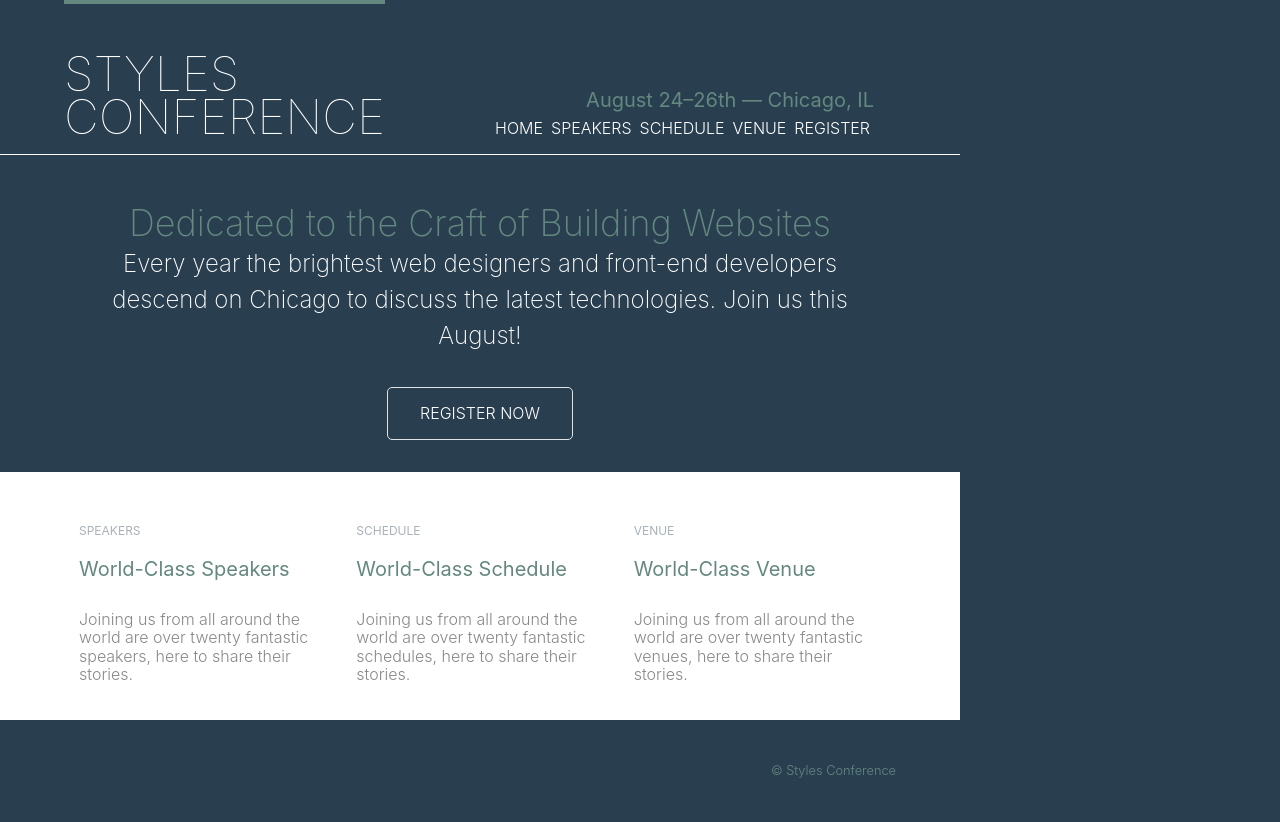
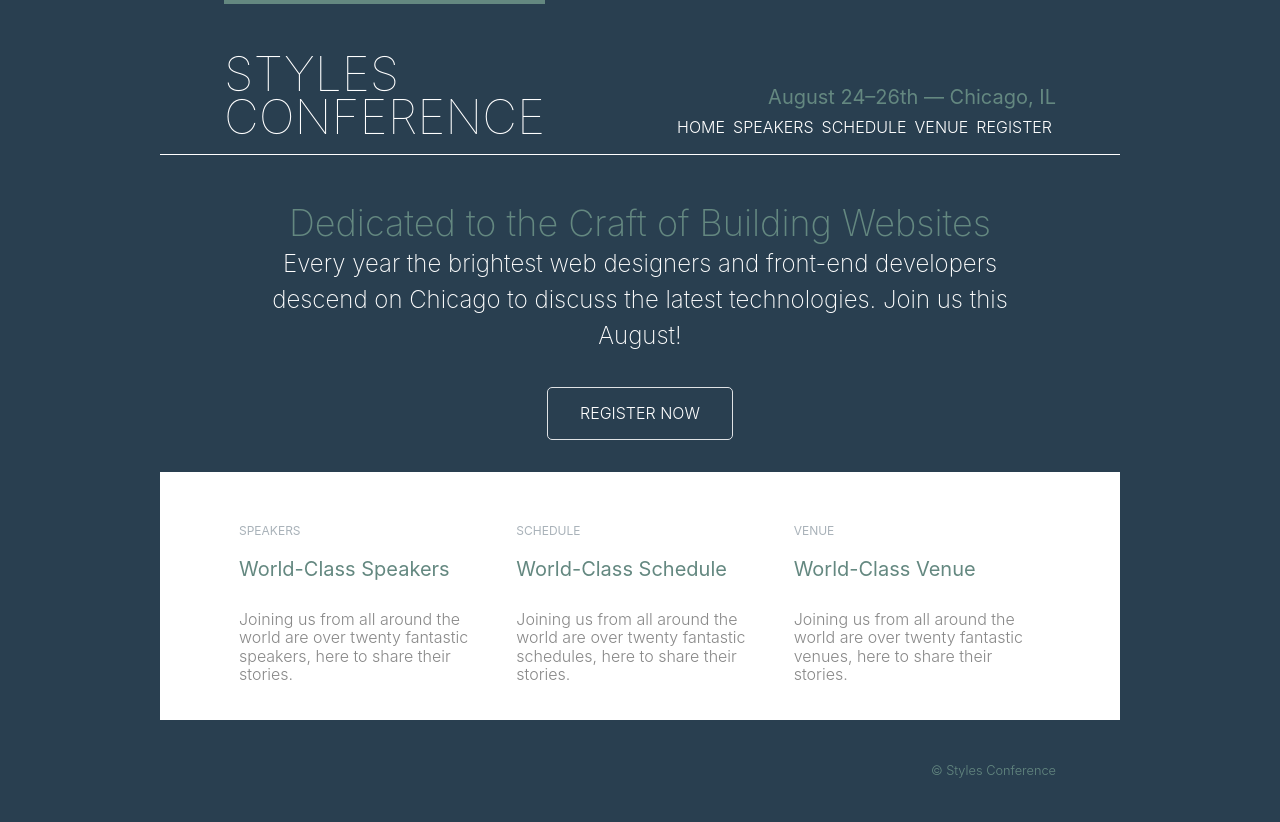
Before and after one commit to AWTom/styles-conference, a plain HTML site: page index.html in a window 1280 px wide. Drawn offline with Linux system fonts and the light colour scheme.

Commit message:
Add li to nav, center body

```diff
--- a/assets/stylesheets/main.css
+++ b/assets/stylesheets/main.css
@@ -14,6 +14,7 @@ body {
 	font-family: -apple-system, BlinkMacSystemFont, "Segoe UI", Helvetica, Arial, sans-serif;
 	font-weight: 300;
 	max-width: 960px;
+	margin-inline: auto;
 }
 
 		/* Flex */
@@ -33,14 +34,6 @@ body > header:first-child {
 body > header:first-child,
 body > footer:last-child {
 	display: flex;
-}
-
-body > header:first-child a {
-	color: #fff;
-}
-
-body > header:first-child a:hover {
-	color: #648880;
 }
 
 		/* Typography */
@@ -90,7 +83,7 @@ a {
 a:hover,
 a:hover > h1,
 a:hover > h3 {
-	color: #a9b2b9;
+	color: #648880;
 }
 
 a.btn,
@@ -146,17 +139,25 @@ nav a {
 	display: flex;
 }
 
+.teaser a:hover h3 {
+	color: #a9b2b9;
+}
+
 .teaser h5 {
 	text-transform: uppercase;
 }
 
 		/* Header */
 
-.header-info {
-	margin-inline: 1.375rem;
+a.logo {
+	color: #fff;
 }
 
-.logo {
+a.logo:hover {
+	color: #648880;
+}
+
+h1.logo {
 	color: inherit;
 	padding-block-start: 1em;
 	border-block-start: 0.25rem solid #648880;
@@ -181,17 +182,18 @@ nav a {
 
 		/* Nav */
 
-nav {
+.primary-nav {
 	display: flex;
 }
 
-nav > a {
+.primary-nav a {
+	color: #fff;
 	padding: 0 0.25em;
 	display: flex;
 	justify-content: center;
 }
 
-nav > a::before {
+.primary-nav a::before {
 	content: attr(hover);
 	text-transform: uppercase;
 	font-weight: 800;
@@ -202,12 +204,13 @@ nav > a::before {
 	transform: rotateX(-90deg) translateZ(0.5em);
 }
 
-nav > a:hover::before,
-nav > a:active::before {
+.primary-nav a:hover::before,
+.primary-nav a:active::before {
+	color: #648880;
 	transform: rotateX(0deg) translateZ(0.5em);
 }
 
-nav > a > span {
+.primary-nav a > span {
 	text-transform: uppercase;
 	line-height: 1;
 	display: inline-block;
@@ -215,9 +218,19 @@ nav > a > span {
 	transform: rotateX(0deg) translateZ(0.5em);
 }
 
-nav > a:hover > span,
-nav > a:active > span {
+.primary-nav a:hover > span,
+.primary-nav a:active > span {
+	color: #648880;
 	transform: rotateX(90deg) translateZ(0.5em);
+}
+
+.primary-nav ul {
+	padding: 0;
+	margin: 0;
+}
+
+.primary-nav li {
+	display: inline-block;
 }
 
 		/* Footer */
--- a/index.html
+++ b/index.html
@@ -8,15 +8,17 @@
 	</head>
 	<body>
 		<header>
-			<a href="index.html"><h1 class="logo">Styles<br>Conference</h1></a>
+			<a class="logo" href="index.html"><h1 class="logo">Styles<br>Conference</h1></a>
 			<div class="header-info">
 				<h3 class="header-info-h">August 24&ndash;26th &mdash; Chicago, IL</h3>
-				<nav>
-					<a href="index.html" hover="Home"><span>Home</span></a>
-					<a href="speakers.html" hover="Speakers"><span>Speakers</span></a>
-					<a href="schedule.html" hover="Schedule"><span>Schedule</span></a>
-					<a href="venue.html" hover="Venue"><span>Venue</span></a>
-					<a href="register.html" hover="Register"><span>Register</span></a>
+				<nav class="primary-nav">
+					<ul>
+						<li><a href="index.html" hover="Home"><span>Home</span></a>
+						<li><a href="speakers.html" hover="Speakers"><span>Speakers</span></a>
+						<li><a href="schedule.html" hover="Schedule"><span>Schedule</span></a>
+						<li><a href="venue.html" hover="Venue"><span>Venue</span></a>
+						<li><a href="register.html" hover="Register"><span>Register</span></a>
+					</ul>
 				</nav>
 			</div>
 		</header>
```
Also changed, not shown: register.html (+9 -7 lines), schedule.html (+9 -7 lines), speakers.html (+9 -7 lines), venue.html (+9 -7 lines).
